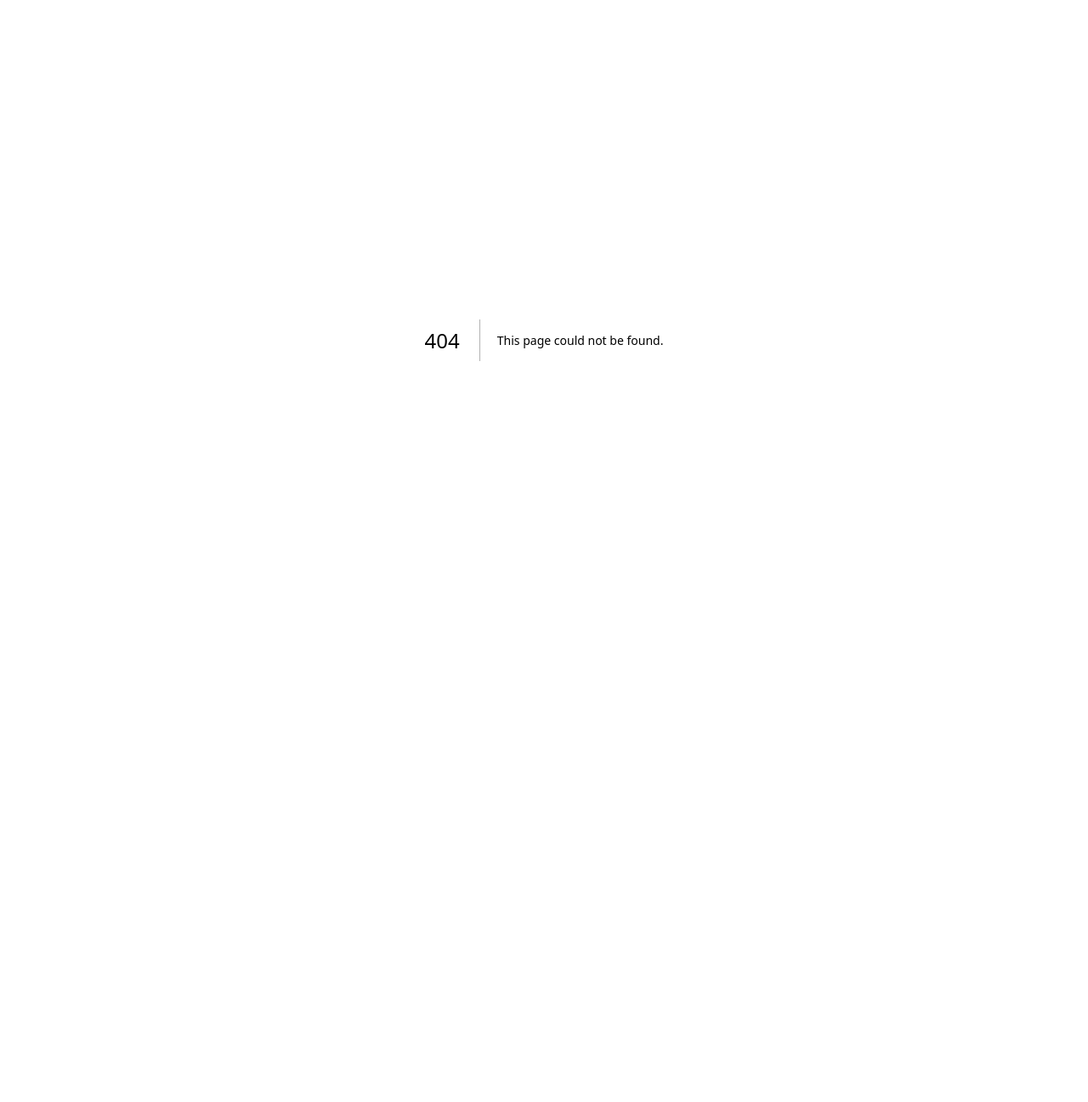
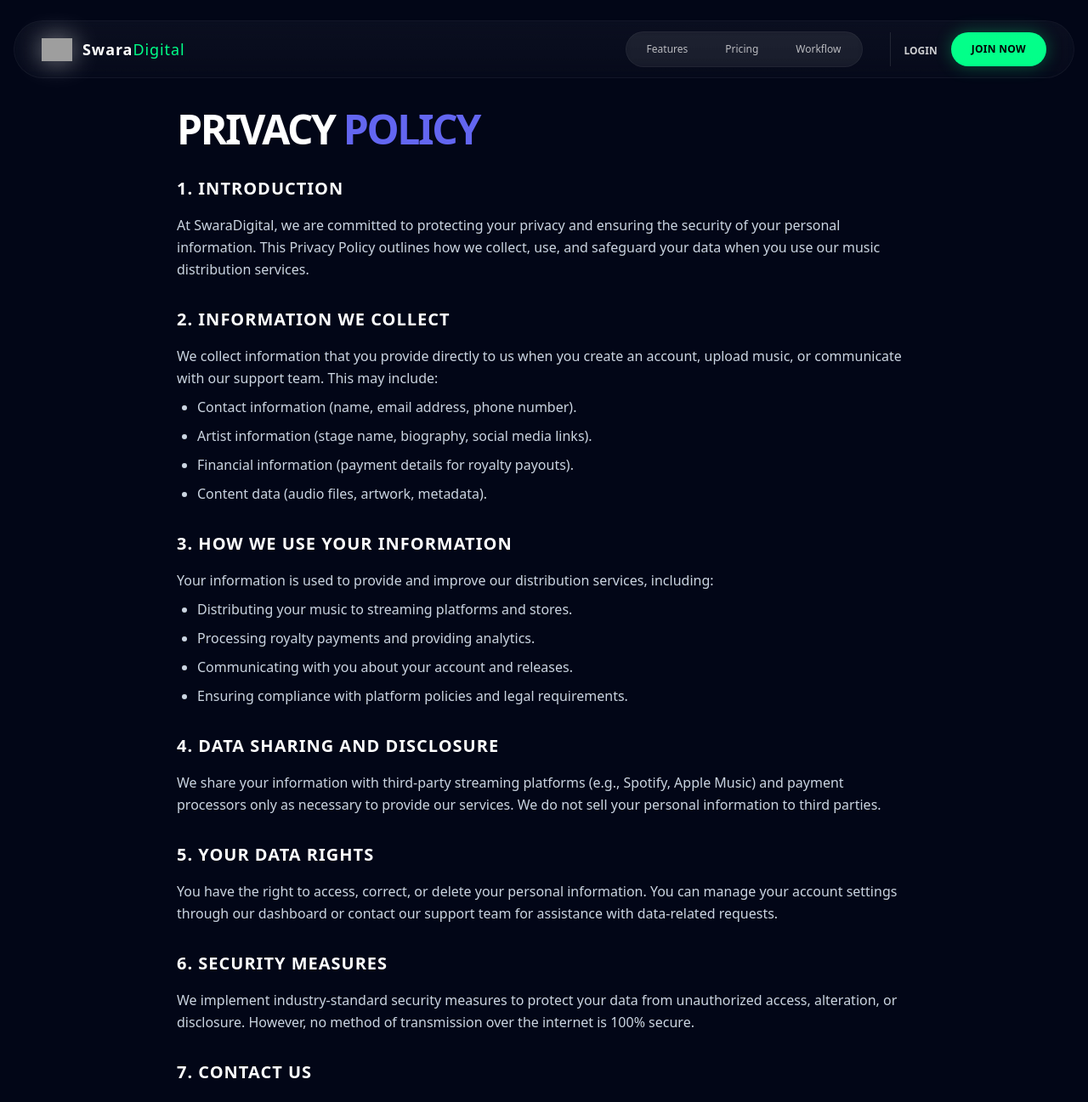
Before and after one commit to rajannishad1015/swaradigital, a Next.js app in the folder user/: page /privacy-policy in a window 1280 px wide. Before the commit this address had no page. Shown: the top 1297 px of the page at 85% size. Before the commit the page ends 800 px from the top, so only its background shows below. Built offline with nearby package versions, Linux system fonts and the light colour scheme; grey boxes are pictures that could not be loaded.

Commit message:
feat: add privacy policy page and links

```diff
--- /dev/null
+++ b/user/src/app/privacy-policy/page.tsx
@@ -0,0 +1,89 @@
+import { Navbar } from "@/components/landing/navbar";
+import { Footer } from "@/components/landing/footer";
+import { Metadata } from "next";
+
+export const metadata: Metadata = {
+  title: "Privacy Policy | SwaraDigital",
+  description: "SwaraDigital privacy policy and data protection guidelines.",
+};
+
+export default function PrivacyPolicyPage() {
+  return (
+    <main className="min-h-screen bg-slate-950">
+      <Navbar />
+      <div className="container mx-auto px-4 pt-32 pb-20 max-w-4xl">
+        <h1 className="text-4xl md:text-5xl font-black text-white tracking-tighter mb-8 uppercase">
+          Privacy <span className="text-indigo-500">Policy</span>
+        </h1>
+
+        <div className="space-y-8 text-slate-300 leading-relaxed">
+          <section>
+            <h2 className="text-xl font-bold text-white mb-4 uppercase tracking-wider">1. Introduction</h2>
+            <p>
+              At SwaraDigital, we are committed to protecting your privacy and ensuring the security of your personal information. This Privacy Policy outlines how we collect, use, and safeguard your data when you use our music distribution services.
+            </p>
+          </section>
+
+          <section>
+            <h2 className="text-xl font-bold text-white mb-4 uppercase tracking-wider">2. Information We Collect</h2>
+            <p>
+              We collect information that you provide directly to us when you create an account, upload music, or communicate with our support team. This may include:
+            </p>
+            <ul className="list-disc pl-6 mt-2 space-y-2">
+              <li>Contact information (name, email address, phone number).</li>
+              <li>Artist information (stage name, biography, social media links).</li>
+              <li>Financial information (payment details for royalty payouts).</li>
+              <li>Content data (audio files, artwork, metadata).</li>
+            </ul>
+          </section>
+
+          <section>
+            <h2 className="text-xl font-bold text-white mb-4 uppercase tracking-wider">3. How We Use Your Information</h2>
+            <p>
+              Your information is used to provide and improve our distribution services, including:
+            </p>
+            <ul className="list-disc pl-6 mt-2 space-y-2">
+              <li>Distributing your music to streaming platforms and stores.</li>
+              <li>Processing royalty payments and providing analytics.</li>
+              <li>Communicating with you about your account and releases.</li>
+              <li>Ensuring compliance with platform policies and legal requirements.</li>
+            </ul>
+          </section>
+
+          <section>
+            <h2 className="text-xl font-bold text-white mb-4 uppercase tracking-wider">4. Data Sharing and Disclosure</h2>
+            <p>
+              We share your information with third-party streaming platforms (e.g., Spotify, Apple Music) and payment processors only as necessary to provide our services. We do not sell your personal information to third parties.
+            </p>
+          </section>
+
+          <section>
+            <h2 className="text-xl font-bold text-white mb-4 uppercase tracking-wider">5. Your Data Rights</h2>
+            <p>
+              You have the right to access, correct, or delete your personal information. You can manage your account settings through our dashboard or contact our support team for assistance with data-related requests.
+            </p>
+          </section>
+
+          <section>
+            <h2 className="text-xl font-bold text-white mb-4 uppercase tracking-wider">6. Security Measures</h2>
+            <p>
+              We implement industry-standard security measures to protect your data from unauthorized access, alteration, or disclosure. However, no method of transmission over the internet is 100% secure.
+            </p>
+          </section>
+
+          <section>
+            <h2 className="text-xl font-bold text-white mb-4 uppercase tracking-wider">7. Contact Us</h2>
+            <p>
+              If you have any questions or concerns about our Privacy Policy, please contact us at <a href="mailto:privacy@musicflow.com" className="text-indigo-400 hover:underline">privacy@musicflow.com</a>.
+            </p>
+          </section>
+
+          <div className="pt-10 border-t border-slate-800 text-sm text-slate-500">
+            Last updated: February 25, 2026
+          </div>
+        </div>
+      </div>
+      <Footer />
+    </main>
+  );
+}
--- a/user/src/app/signup/page.tsx
+++ b/user/src/app/signup/page.tsx
@@ -154,7 +154,7 @@ export default function SignupPage() {
                     className="w-4 h-4 border-gray-300 bg-white text-black focus:ring-black rounded-none mt-1"
                   />
                   <label htmlFor="terms" className="ml-2 text-sm text-gray-600">
-                    I agree to the <Link href="/terms" className="font-bold text-black border-b border-black">Terms & Conditions</Link>
+                    I agree to the <Link href="/terms" className="font-bold text-black border-b border-black">Terms & Conditions</Link> and <Link href="/privacy-policy" className="font-bold text-black border-b border-black">Privacy Policy</Link>
                   </label>
                 </div>
 
--- a/user/src/app/sitemap.ts
+++ b/user/src/app/sitemap.ts
@@ -40,5 +40,11 @@ export default function sitemap(): MetadataRoute.Sitemap {
       changeFrequency: "monthly",
       priority: 0.3,
     },
+    {
+      url: `${baseUrl}/privacy-policy`,
+      lastModified: new Date(),
+      changeFrequency: "monthly",
+      priority: 0.3,
+    },
   ];
 }
--- a/user/src/components/landing/footer.tsx
+++ b/user/src/components/landing/footer.tsx
@@ -31,7 +31,7 @@ export function Footer() {
       links: [
         { name: "Terms & Conditions", href: "/terms" },
         { name: "Refund Policy", href: "/refund-policy" },
-        { name: "Privacy Policy", href: "#" },
+        { name: "Privacy Policy", href: "/privacy-policy" },
       ],
     },
     {
```
